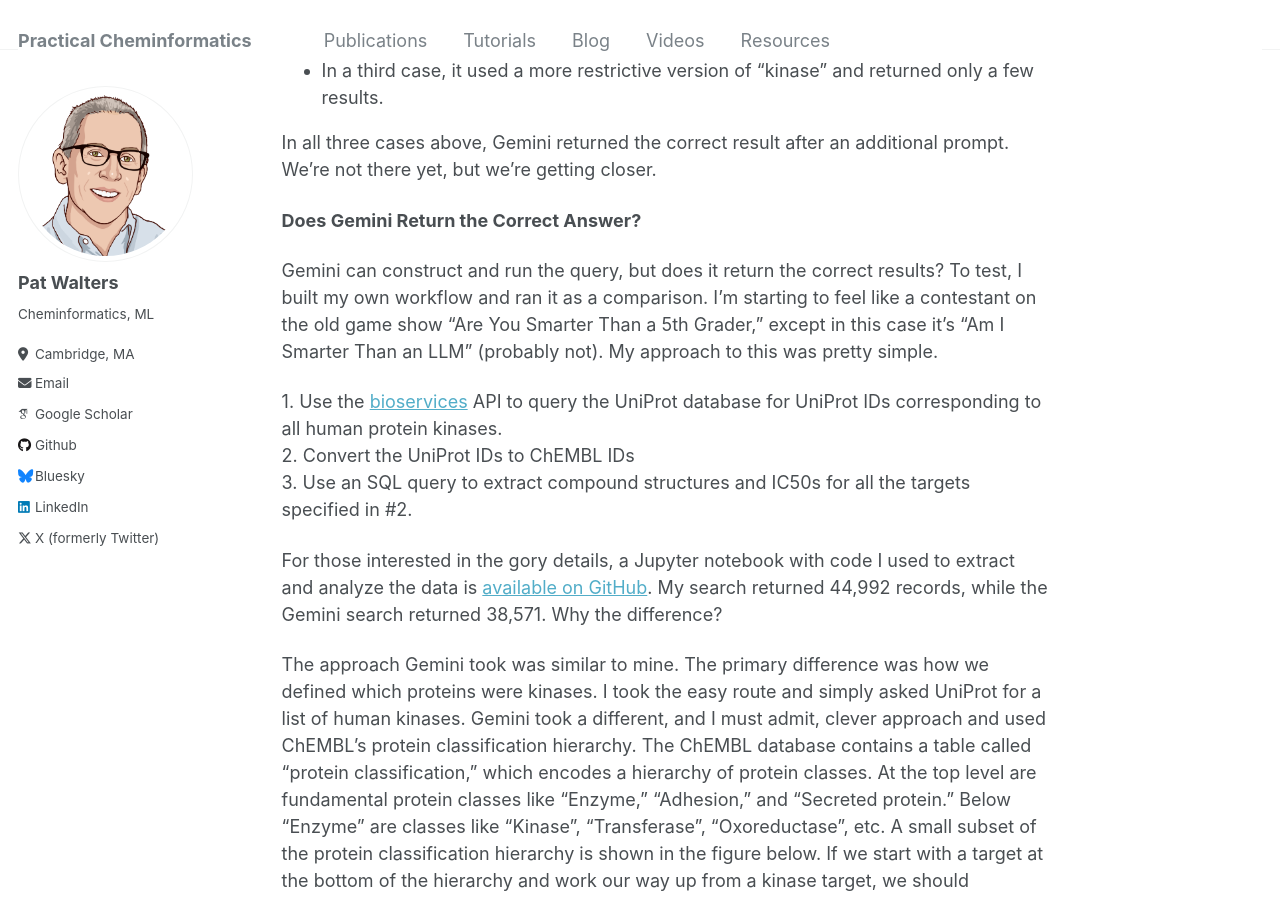
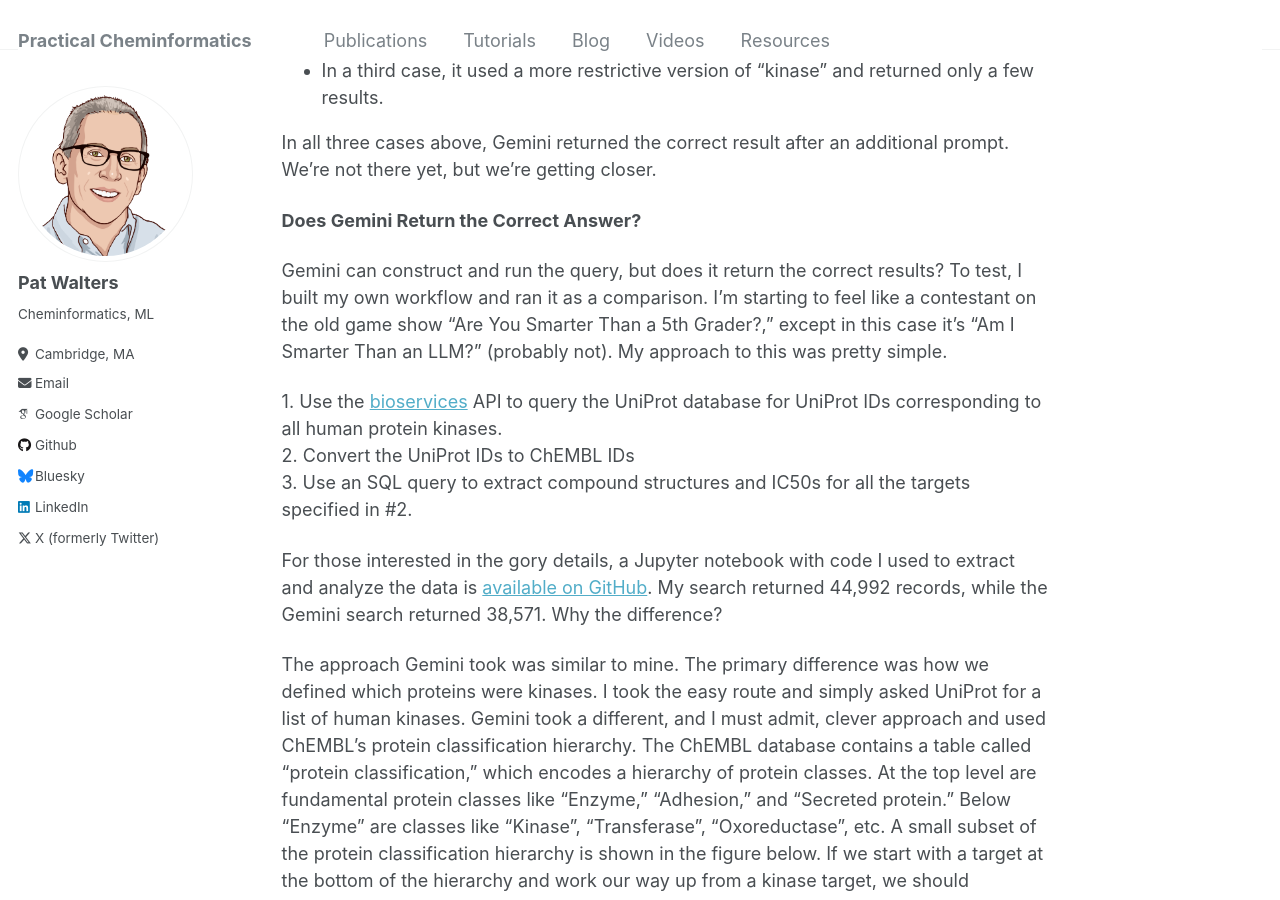
Before and after one commit to PatWalters/patwalters.github.io, a Jekyll site: the page built from _posts/2026-01-09-Searching-ChEMBL-with-Gemini.md, in a window 1280 px wide and 900 px high, scrolled down 2121 px. Built offline with Jekyll 4.4.1, drawn with Linux system fonts in a browser that asks for light colours; some web fonts are replaced; comment, search, counter and statistics services are not loaded.

```diff
--- a/_posts/2026-01-09-Searching-ChEMBL-with-Gemini.md
+++ b/_posts/2026-01-09-Searching-ChEMBL-with-Gemini.md
@@ -44,7 +44,7 @@ In all three cases above, Gemini returned the correct result after an additional
 
 **Does Gemini Return the Correct Answer?**
 
-Gemini can construct and run the query, but does it return the correct results? To test, I built my own workflow and ran it as a comparison. I’m starting to feel like a contestant on the old game show “Are You Smarter Than a 5th Grader,” except in this case it’s “Am I Smarter Than an LLM” (probably not). My approach to this was pretty simple.
+Gemini can construct and run the query, but does it return the correct results? To test, I built my own workflow and ran it as a comparison. I’m starting to feel like a contestant on the old game show “Are You Smarter Than a 5th Grader?,” except in this case it’s “Am I Smarter Than an LLM?” (probably not). My approach to this was pretty simple.
 
 1\. Use the [bioservices](https://github.com/cokelaer/bioservices) API to query the UniProt database for UniProt IDs corresponding to all human protein kinases.
 2\. Convert the UniProt IDs to ChEMBL IDs
```
